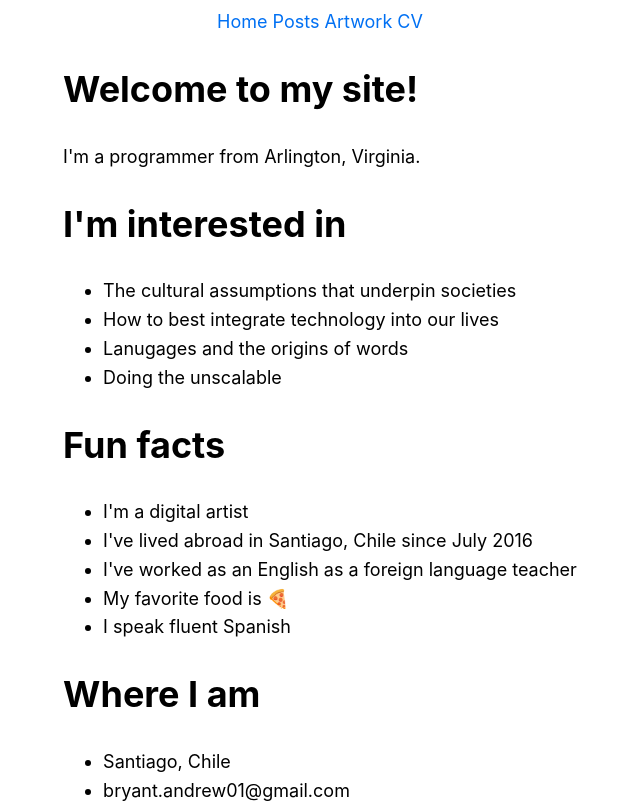
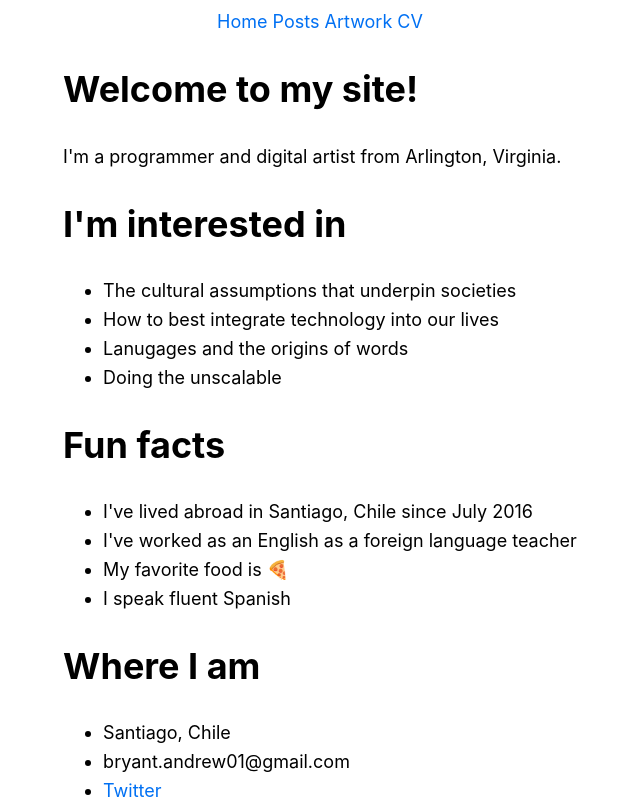
Before and after one commit to apbryant/website, a Next.js app: page / in a window 1280 px wide. Shown: the top 803 px of the page, without its empty margins (320-960 px from the left). Built offline with nearby package versions, Linux system fonts and the light colour scheme.

Commit message:
Edit description

```diff
--- a/pages/index.js
+++ b/pages/index.js
@@ -34,8 +34,7 @@ export default function Home() {
         <h1 className="title">
           Welcome to my site!
         </h1>
-
-        <p>I'm a programmer from Arlington, Virginia.</p>
+        <p>I'm a programmer and digital artist from Arlington, Virginia.</p>
         <h1>I'm interested in</h1>
         <ul>
           <li>The cultural assumptions that underpin societies</li>
@@ -45,7 +44,6 @@ export default function Home() {
         </ul>
         <h1>Fun facts</h1>
         <ul>
-          <li>I'm a digital artist</li>
           <li>I've lived abroad in Santiago, Chile since July 2016</li>
           <li>I've worked as an English as a foreign language teacher</li>
           <li>My favorite food is 🍕</li>
```
